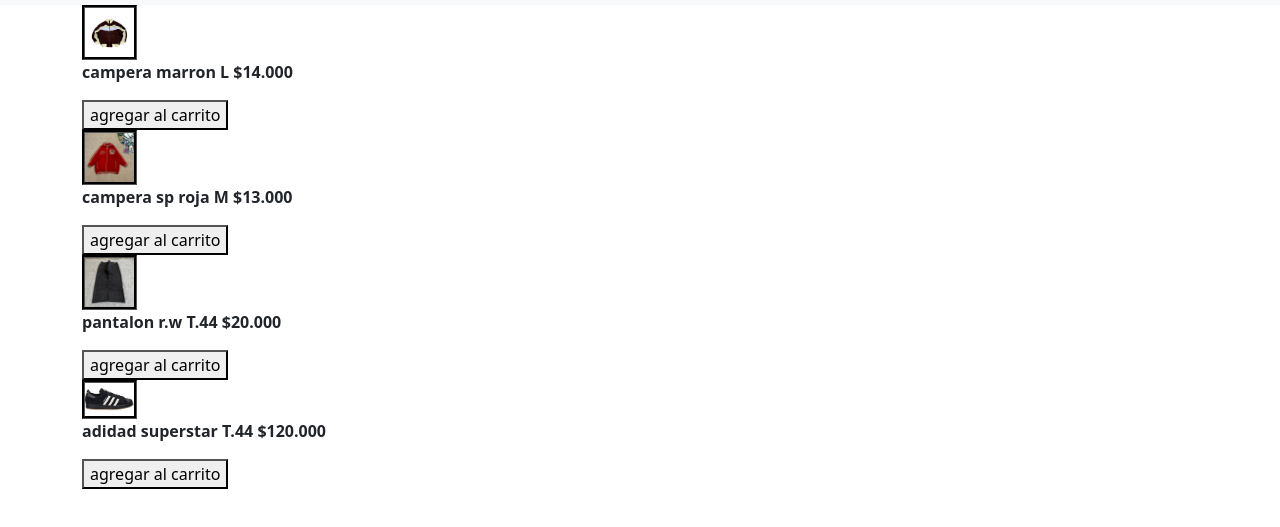
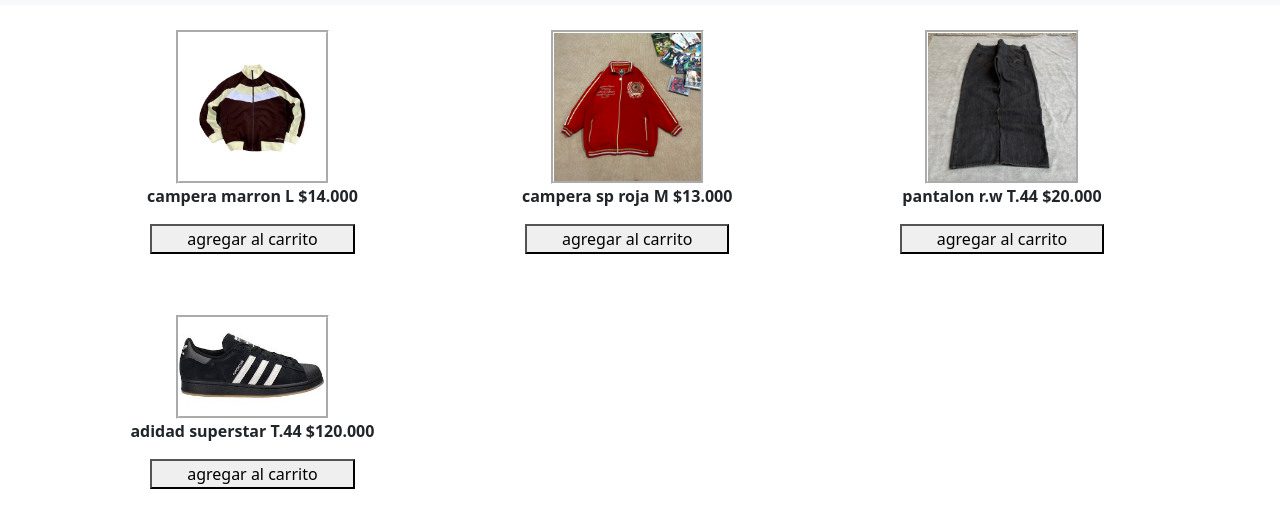
Before and after one commit to axelssk/Tienda.infra, a plain HTML site: page index.html in a window 1280 px wide. Shown: the part 67-594 px from the top of the page. Drawn offline with nearby package versions, Linux system fonts and the light colour scheme.

Commit message:
Update estilos.css

```diff
--- a/estilos/estilos.css
+++ b/estilos/estilos.css
@@ -10,18 +10,12 @@
     font-family:'Courier New', Courier, monospace
 }
 
-.boton{
 
-    background-color: bisque ;
-    display: flex ;
-    border-style: double; color:palevioletred
-
-}
-
-img{
+.ropa{
     border-style:groove;
-    border-color:black;
-    width: 55px;
+    border-color:rgb(255, 255, 255);
+    width: 45%;
+    margin-top: 10%;
     display:flex;
 }
 .table, th,td {
@@ -31,13 +25,17 @@
     margin-left: 50px;
     margin-top: 50px;
 }
-.producto{
-    border: 1px solid;
-    height: 28vh;
-    width: 30%;
+.Producto{
+    height: 30vh;
+    width: 32%;
     display: flex;
+    text-align: center;
     align-items: center;
     justify-content: center;
     flex-direction: column;
-
+    margin-bottom: 20px;
+    margin-right: 10px;
 }
+.agg_carrito{
+    width: 60%;
+}
```
